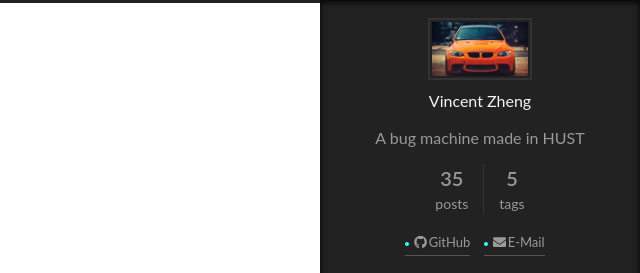
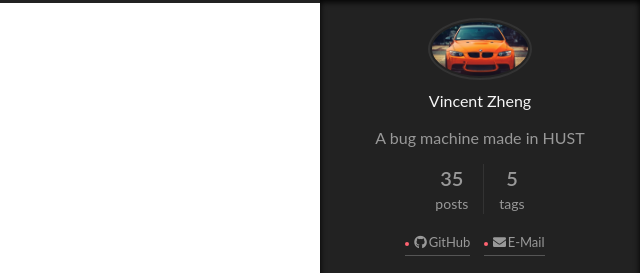
Before and after one commit to zkangHUST/zkangHUST.github.io, a plain HTML site: page index.html in a window 1280 px wide. Shown: the top 273 px of the page, 640-1280 px from the left. Drawn offline with Linux system fonts and the light colour scheme.

Commit message:
update in 2020.10.17

```diff
--- a/css/main.css
+++ b/css/main.css
@@ -1138,6 +1138,13 @@ pre .javascript .function {
   margin: 0 auto;
   max-width: 96px;
   padding: 2px;
+  border-radius: 50%;
+}
+.site-author-image {
+  transition: transform 1s ease-out;
+}
+.site-author-image:hover {
+  transform: rotateZ(360deg);
 }
 .site-author-name {
   color: #f5f5f5;
@@ -1165,7 +1172,7 @@ pre .javascript .function {
 }
 .links-of-author a::before,
 .links-of-author span.exturl::before {
-  background: #3ff;
+  background: #ff6371;
   border-radius: 50%;
   content: ' ';
   display: inline-block;
```
